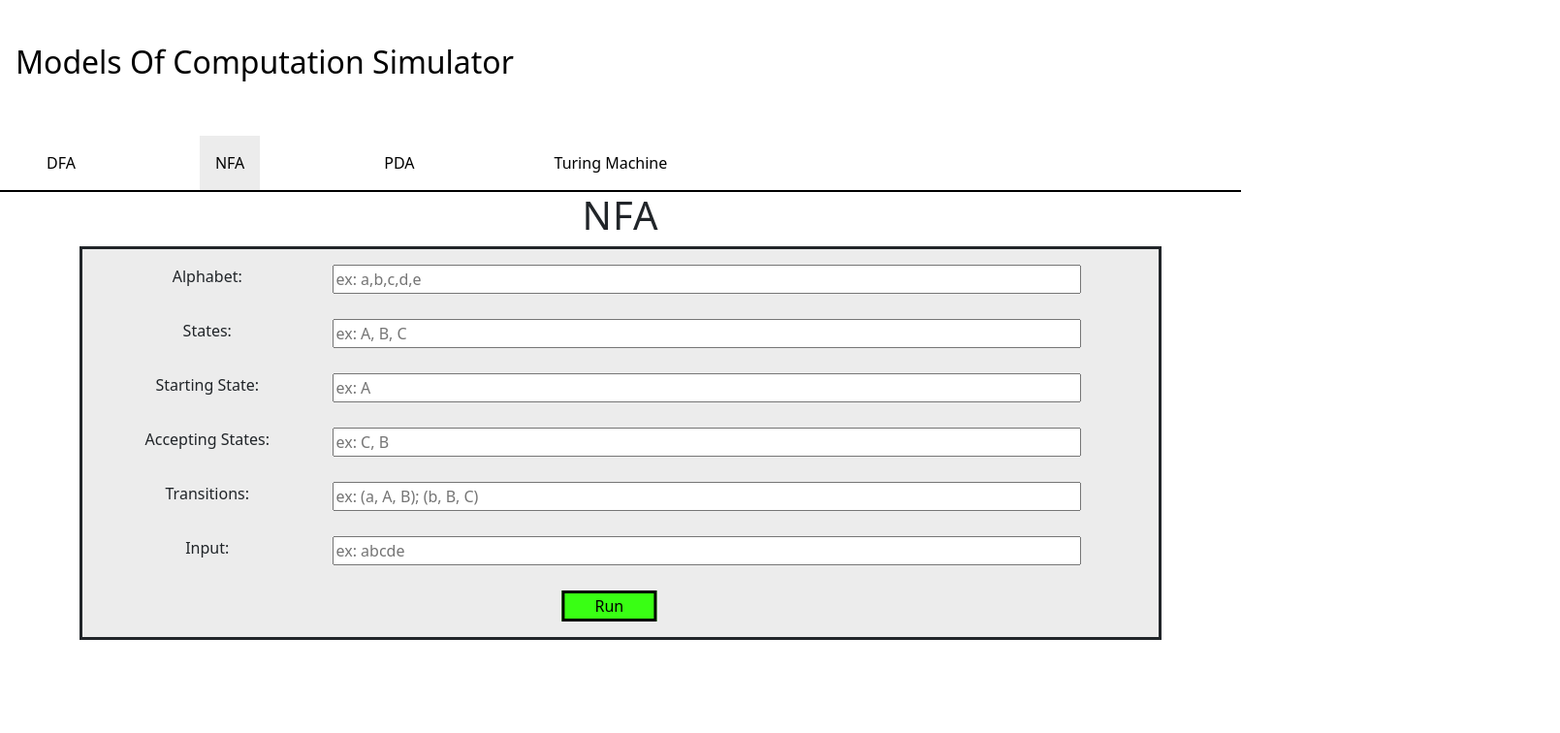
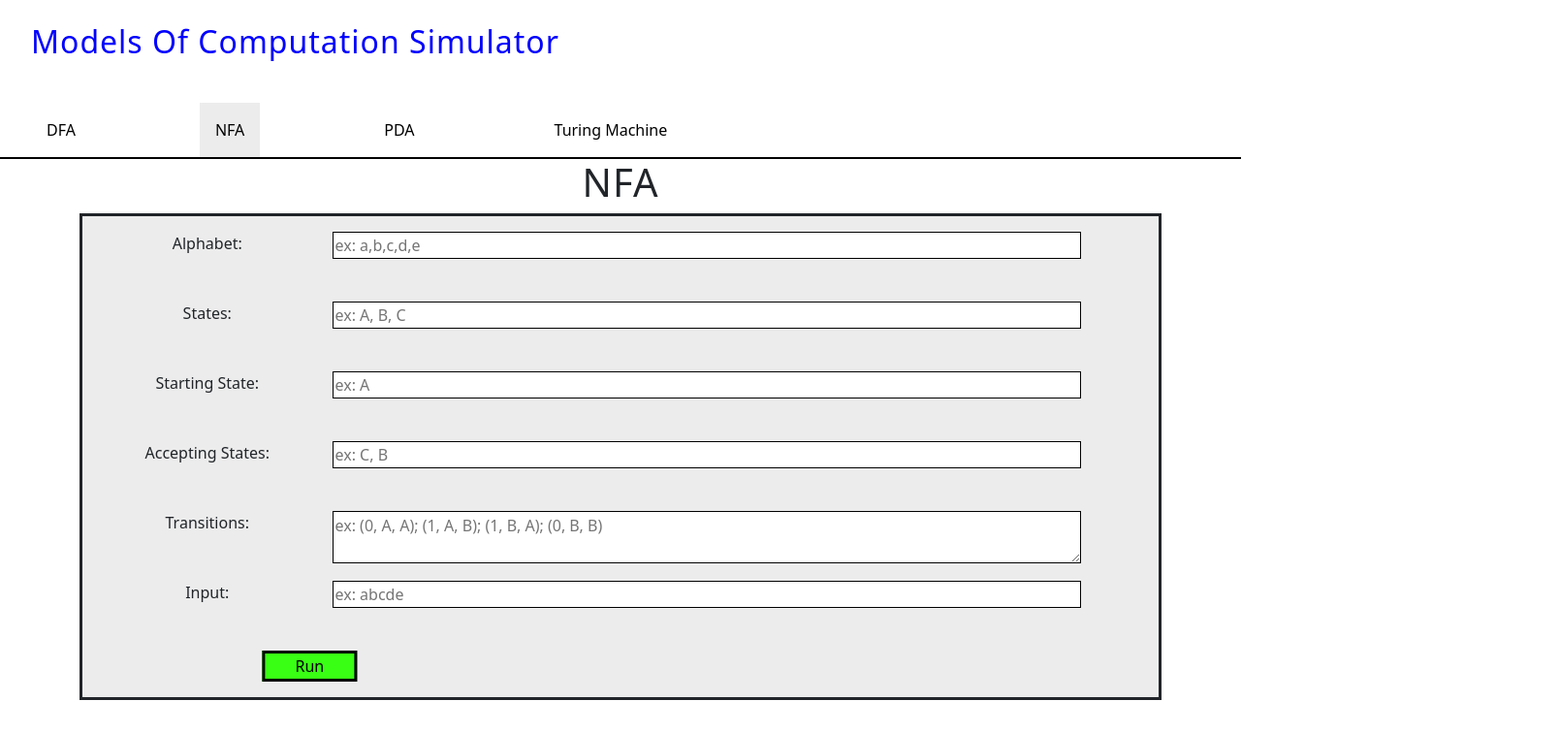
Before and after one commit to AndrewKnotts/ModelsOfCompSimulator, a React (Create React App) app in the folder client/: page /nfa in a window 1280 px wide. Shown: the top 756 px of the page at 97% size, 1609 px wide, since content can reach past the window. Built offline with nearby package versions, Linux system fonts and the light colour scheme.

Commit message:
updated transitions text box to wrap

```diff
--- a/client/src/components/input/InputArea.css
+++ b/client/src/components/input/InputArea.css
@@ -6,7 +6,8 @@
 }
 
 .formGroup {
-  margin-bottom: 2rem;
+  margin-bottom: 3rem;
+  overflow: break-word;
 }
 
 input[type="text"] {
@@ -15,6 +16,8 @@ input[type="text"] {
   left: 10rem;
   width: 75%;
   flex-wrap: wrap;
+  flex-direction: row;
+  border: 1px solid black;
 }
 
 input[type="button"] {
@@ -30,6 +33,17 @@ input[type="button"] {
   text-align: center;
 }
 
+textarea {
+  clear: both;
+  float: right;
+  left: 10rem;
+  width: 75%;
+  height: 50%;
+  flex-wrap: wrap;
+  flex-direction: row;
+  border: 1px solid black;
+}
+
 #form {
   height: 100%;
   width: 100%;
@@ -40,6 +54,6 @@ input[type="button"] {
 }
 
 .btnGroup {
-  transform: translateX(48%);
+  transform: translateX(18%);
   padding-bottom: 1rem;
 }
--- a/client/src/components/input/PDAModel.js
+++ b/client/src/components/input/PDAModel.js
@@ -107,19 +107,19 @@ export class PDAModel {
 
 
 
-        if (!this.checkInputAlphabet()) console.log("Invalid Input Alphabet");
+        if (!this.checkInputAlphabet()) window.alert("Invalid Input Alphabet");
         //console.log(this.pushdownAlphabet.size);
-        if (!this.checkPushdownAlphabet()) console.log("Invalid Pushdown alphabet: " + pushdownAlphabet);
+        if (!this.checkPushdownAlphabet()) window.alert("Invalid Pushdown alphabet: " + pushdownAlphabet);
         //console.log("here");
-        if (!this.checkInitialStack()) console.log("Invalid Initial Stack");
-        if (!this.checkStates()) console.log("Invalid states");
+        if (!this.checkInitialStack()) window.alert("Invalid Initial Stack");
+        if (!this.checkStates()) window.alert("Invalid states");
         //if (!this.checkInitialState()) console.log("Invalid initial state");
         //else {
         //   this.initialState = this.getInitialState(initialState);
         //}
-        if (!this.getInitialState(initialState)) console.log("Invalid Initial State");
-        if (!this.checkAccepting()) console.log("Invalid Accepting array");
-        if (!this.checkTransitions()) console.log("Invalid transitions");
+        if (!this.getInitialState(initialState)) window.alert("Invalid Initial State");
+        if (!this.checkAccepting()) window.alert("Invalid Accepting array");
+        if (!this.checkTransitions()) window.alert("Invalid transitions");
         //if (!this.checkDeterministic()) console.log("Non-deterministic");
         //else console.log("Deterministic");
 
@@ -178,7 +178,7 @@ export class PDAModel {
                 i--;
             }
             else if (!worked) {
-                console.log("No transition suitable");
+                window.alert("No transition suitable");
                 return false;
             }
         }
@@ -195,7 +195,7 @@ export class PDAModel {
                 }
             }
             if (!worked) {
-                console.log("non-empty stack");
+                window.alert("non-empty stack");
                 return false;
 
             }
@@ -212,7 +212,7 @@ export class PDAModel {
 
         if (endState) return path;
         else {
-            console.log("Not in end state");
+            window.alert("Not in end state");
             return false;
         }
     }
--- a/client/src/components/navbar/Navbar.css
+++ b/client/src/components/navbar/Navbar.css
@@ -24,6 +24,8 @@ body {
 
 .site-title {
   font-size: 2rem;
+  color: blue;
+  margin-left: 2rem;
 }
 
 .nav ul {
--- a/client/src/components/navbar/Navbar.js
+++ b/client/src/components/navbar/Navbar.js
@@ -4,9 +4,9 @@ import './Navbar.css'
 export default function Navbar() {
     return (
         <nav className="nav">
-            <Link to="/" className="site-title">
+            <h1 to="/" className="site-title">
                 Models Of Computation Simulator
-            </Link>
+            </h1>
             <ul>
                 <CustomLink to="/">DFA</CustomLink>
                 <CustomLink to="/nfa">NFA</CustomLink>
--- a/client/src/pages/DFA.js
+++ b/client/src/pages/DFA.js
@@ -86,9 +86,9 @@ export default class DFA extends Component {
                             </div>
                             <div className='formGroup'>
                                 <label>Transitions:</label>
-                                <input type="text" value={this.state.transitionsDFA} onChange={(event) => this.handleChange(event, "transitionsDFA")} name="transitions" placeholder="ex: (0, A, A); (1, A, B); (1, B, A); (0, B, B)" />
+                                <textarea type="text" value={this.state.transitionsDFA} onChange={(event) => this.handleChange(event, "transitionsDFA")} name="transitions" placeholder="ex: (0, A, A); (1, A, B); (1, B, A); (0, B, B)" />
                             </div>
-                            <div className='formGroup'>
+                            <div className='formGroup' name="input">
                                 <label>Input:</label>
                                 <input type="text" value={this.state.inputDFA} onChange={(event) => this.handleChange(event, "inputDFA")} name="input" placeholder="ex: 10101" />
                             </div>
--- a/client/src/pages/NFA.js
+++ b/client/src/pages/NFA.js
@@ -89,7 +89,7 @@ export default class NFA extends Component {
                             </div>
                             <div className='formGroup'>
                                 <label>Transitions:</label>
-                                <input type="text" value={this.state.transitionsNFA} onChange={(event) => this.handleChange(event, "transitionsNFA")} name="transitions_nfa" placeholder="ex: (a, A, B); (b, B, C)" />
+                                <textarea type="text" value={this.state.transitionsNFA} onChange={(event) => this.handleChange(event, "transitionsNFA")} name="transitions_nfa" placeholder="ex: (0, A, A); (1, A, B); (1, B, A); (0, B, B)" />
                             </div>
                             <div className='formGroup'>
                                 <label>Input:</label>
--- a/client/src/pages/PDA.js
+++ b/client/src/pages/PDA.js
@@ -104,7 +104,7 @@ export default class PDA extends Component {
                             </div>
                             <div className='formGroup'>
                                 <label>Transitions:</label>
-                                <input type="text" value={this.state.transitionsPDA} onChange={(event) => this.handleChange(event, "transitionsPDA")} name="transitions" placeholder="ex: (q0, a, Z) -> (q0, AZ); (q0, a, A) -> (q0, AA)" />
+                                <textarea type="text" value={this.state.transitionsPDA} onChange={(event) => this.handleChange(event, "transitionsPDA")} name="transitions" placeholder="ex: (0, A, A); (1, A, B); (1, B, A); (0, B, B)" />
                             </div>
                             <div className='formGroup'>
                                 <label>Input:</label>
--- a/client/src/pages/styles.css
+++ b/client/src/pages/styles.css
@@ -2,7 +2,6 @@
   background-color: #ececec;
   height: 100%;
   margin: 0;
-  border-bottom: solid;
 }
 
 h1 {
```
